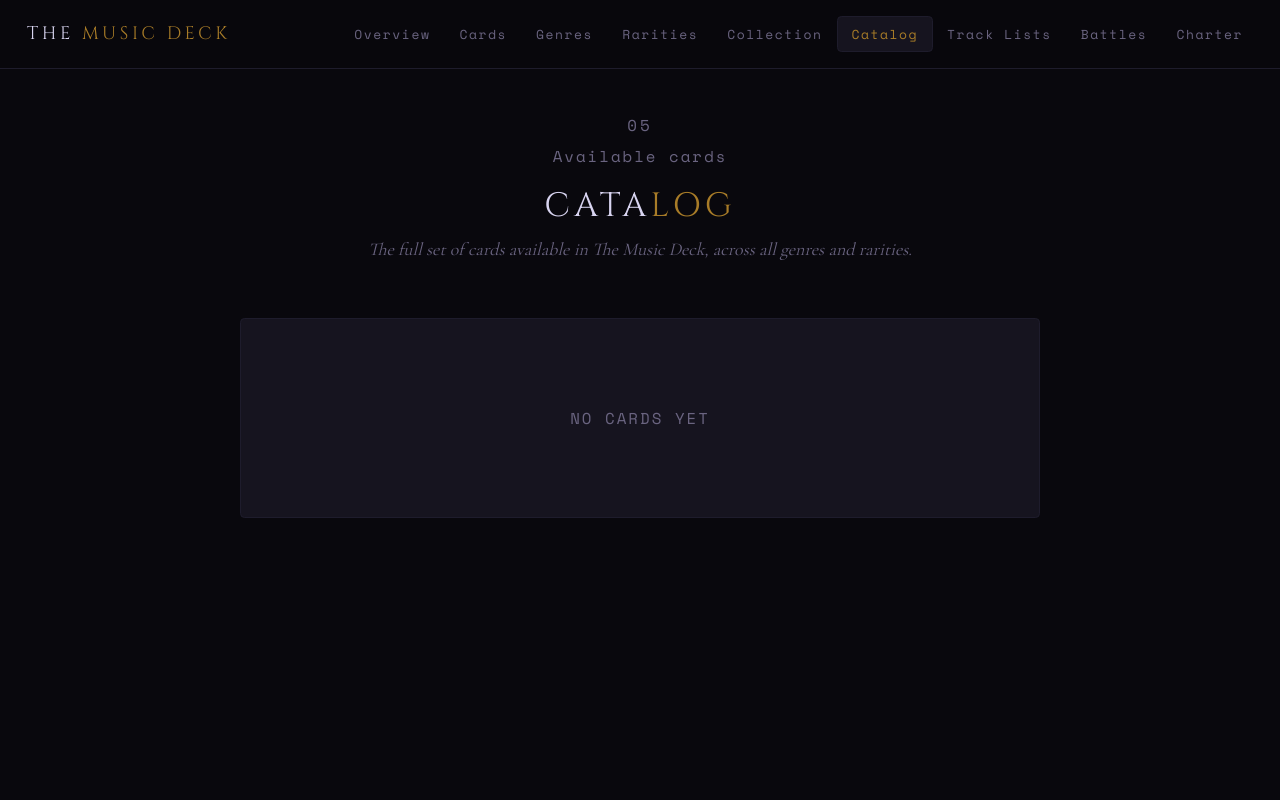
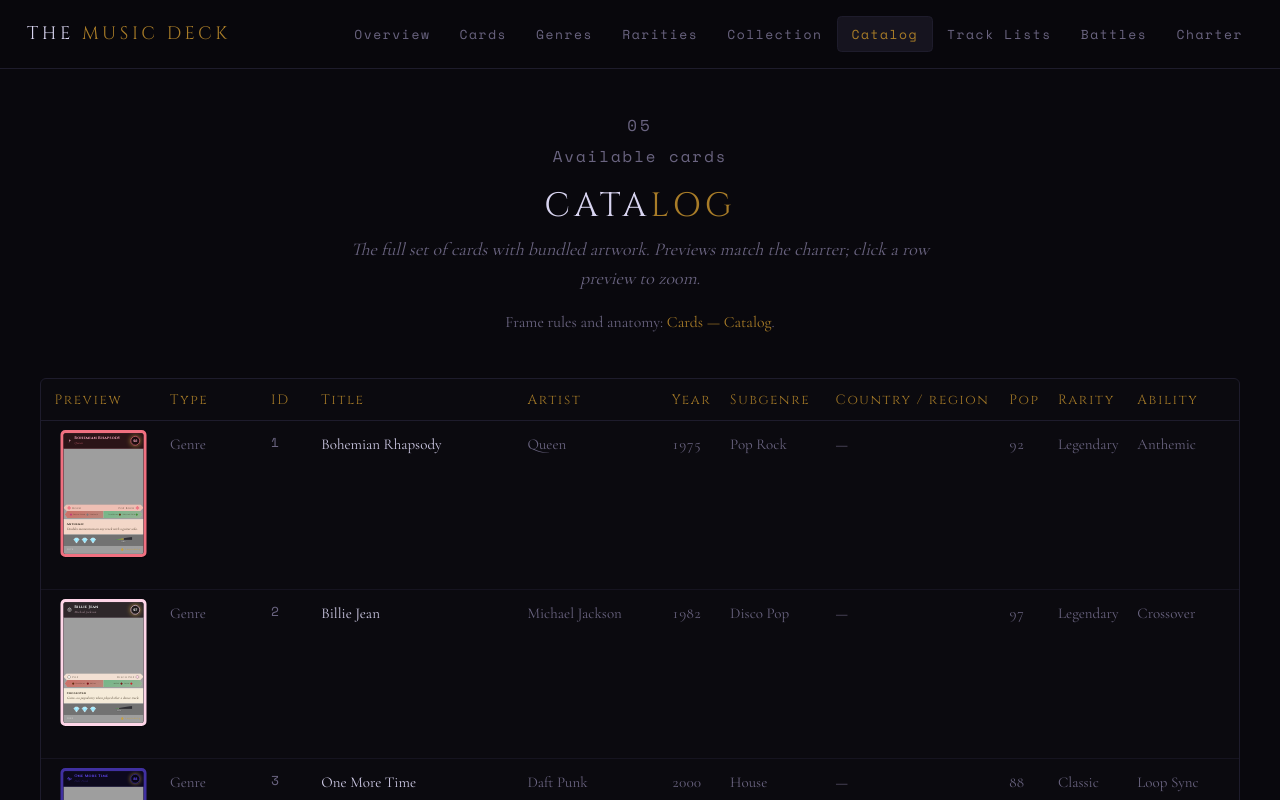
Before and after one commit to BehindTheMusicTree/the-music-deck-assets, a Next.js app: page /catalog in a window 1280 px wide. Shown: the top 800 px of the page. Built offline with nearby package versions, Linux system fonts and the light colour scheme; grey boxes are pictures that could not be loaded.

Commit message:
Refactor card catalog pages to use CatalogDeckTable component and update card subgenre for "God Save the Queen" to Punk.

```diff
--- a/app/catalog/page.tsx
+++ b/app/catalog/page.tsx
@@ -1,20 +1,31 @@
+import Link from "next/link";
+import CatalogDeckTable from "@/components/CatalogDeckTable";
+
 export default function CatalogPage() {
   return (
-    <div className="px-6 py-10 flex flex-col items-center">
+    <div className="px-6 py-10 flex flex-col items-center min-h-screen">
       <div className="page-index mb-2">05</div>
       <div className="page-eyebrow mb-4">Available cards</div>
       <h2 className="font-cinzel text-3xl tracking-[4px] text-white mb-2">
         CATA<em className="text-gold not-italic">LOG</em>
       </h2>
-      <p className="font-garamond italic text-muted max-w-[600px] text-center mb-12">
-        The full set of cards available in The Music Deck, across all genres and
-        rarities.
+      <p className="font-garamond italic text-muted max-w-[600px] text-center mb-4">
+        The full set of cards with bundled artwork. Previews match the charter;
+        click a row preview to zoom.
+      </p>
+      <p className="font-garamond text-muted text-center text-sm mb-10 max-w-[520px]">
+        Frame rules and anatomy:{" "}
+        <Link
+          href="/cards#catalog"
+          className="text-gold underline-offset-2 hover:underline"
+        >
+          Cards — Catalog
+        </Link>
+        .
       </p>
 
-      <div className="w-full max-w-[800px] bg-card border border-ui-border rounded px-6 py-8 flex flex-col items-center justify-center min-h-[200px]">
-        <span className="font-mono text-muted tracking-[2px] text-sm">
-          NO CARDS YET
-        </span>
+      <div id="catalog" className="w-full max-w-[1200px] mb-10 scroll-mt-24">
+        <CatalogDeckTable />
       </div>
     </div>
   );
--- /dev/null
+++ b/components/CatalogDeckTable.tsx
@@ -0,0 +1,95 @@
+import Card from "@/components/Card";
+import { CATALOG_ENTRIES } from "@/lib/cards";
+
+export default function CatalogDeckTable({
+  className = "",
+}: {
+  className?: string;
+}) {
+  return (
+    <div className={className}>
+      <div className="rounded-[6px] border border-ui-border bg-[#0f0f14]/35 overflow-x-auto">
+        <table className="w-full min-w-[900px] border-collapse text-left">
+          <thead>
+            <tr className="border-b border-ui-border font-cinzel text-[11px] sm:text-xs tracking-[0.12em] text-gold/95">
+              <th className="py-2.5 pl-3 pr-2 w-[120px] font-normal">
+                Preview
+              </th>
+              <th className="py-2.5 px-2 font-normal">Type</th>
+              <th className="py-2.5 px-2 font-normal">ID</th>
+              <th className="py-2.5 px-2 font-normal">Title</th>
+              <th className="py-2.5 px-2 font-normal">Artist</th>
+              <th className="py-2.5 px-2 font-normal">Year</th>
+              <th className="py-2.5 px-2 font-normal">Subgenre</th>
+              <th className="py-2.5 px-2 font-normal">Country / region</th>
+              <th className="py-2.5 px-2 font-normal">Pop</th>
+              <th className="py-2.5 px-2 font-normal">Rarity</th>
+              <th className="py-2.5 pr-3 pl-2 font-normal">Ability</th>
+            </tr>
+          </thead>
+          <tbody className="font-garamond text-[15px] text-white/95">
+            {CATALOG_ENTRIES.map(({ rowKey, kind, card, theme, genreName }) => (
+              <tr
+                key={rowKey}
+                className="border-b border-ui-border/60 last:border-0 align-top"
+              >
+                <td className="py-2 pl-2 pr-1">
+                  <div
+                    className="mx-auto flex justify-center"
+                    style={{
+                      width: 102,
+                      height: 150,
+                      overflow: "hidden",
+                    }}
+                  >
+                    <div
+                      style={{
+                        transform: "scale(0.58)",
+                        transformOrigin: "top center",
+                      }}
+                    >
+                      <Card
+                        card={card}
+                        theme={theme}
+                        genreName={genreName}
+                        small
+                      />
+                    </div>
+                  </div>
+                </td>
+                <td className="py-2.5 px-2 text-muted whitespace-nowrap">
+                  {kind}
+                </td>
+                <td className="py-2.5 px-2 font-mono text-[13px] text-muted">
+                  {card.id}
+                </td>
+                <td className="py-2.5 px-2">{card.title}</td>
+                <td className="py-2.5 px-2 text-muted">
+                  {card.artist ?? "—"}
+                </td>
+                <td className="py-2.5 px-2 text-muted tabular-nums">
+                  {card.year}
+                </td>
+                <td className="py-2.5 px-2 text-muted max-w-[140px]">
+                  {card.subgenre ?? "—"}
+                </td>
+                <td className="py-2.5 px-2 text-muted max-w-[120px]">
+                  {card.country ?? "—"}
+                </td>
+                <td className="py-2.5 px-2 text-muted tabular-nums">
+                  {card.pop}
+                </td>
+                <td className="py-2.5 px-2 text-muted whitespace-nowrap">
+                  {card.rarity}
+                </td>
+                <td className="py-2.5 pr-3 pl-2 text-muted max-w-[200px]">
+                  {card.ability}
+                </td>
+              </tr>
+            ))}
+          </tbody>
+        </table>
+      </div>
+    </div>
+  );
+}
--- a/lib/cards/catalog.ts
+++ b/lib/cards/catalog.ts
@@ -48,50 +48,38 @@
   theme: themeForCountry(c.country!),
 }));
 
-function spotlightCard(id: number): CardData {
-  const c = DECK_SPOTLIGHT_CARDS.find((x) => x.id === id);
-  if (!c) throw new Error(`Missing DECK_SPOTLIGHT_CARDS id ${id}`);
-  return c;
-}
+/** How each `DECK_SPOTLIGHT_CARDS` row appears in the catalogue (theme + type strip group). */
+const SPOTLIGHT_CATALOG_META: Record<
+  number,
+  { kind: CatalogEntry["kind"]; theme: GenreTheme }
+> = (() => {
+  const fr = themeForCountry("France");
+  const es = themeForCountry("Spain");
+  const rock = APP_GENRE_THEMES.Rock;
+  return {
+    28: { kind: "Genre", theme: rock },
+    29: { kind: "Genre", theme: rock },
+    30: { kind: "World blend", theme: es },
+    31: { kind: "World", theme: fr },
+    32: { kind: "World", theme: fr },
+    33: { kind: "World blend", theme: fr },
+  };
+})();
 
-const spotlightEntries: CatalogEntry[] = [
-  {
-    rowKey: "spotlight-28",
-    kind: "Genre",
-    card: spotlightCard(28),
-    theme: APP_GENRE_THEMES.Rock,
-  },
-  {
-    rowKey: "spotlight-29",
-    kind: "Genre",
-    card: spotlightCard(29),
-    theme: APP_GENRE_THEMES.Rock,
-  },
-  {
-    rowKey: "spotlight-30",
-    kind: "World blend",
-    card: spotlightCard(30),
-    theme: themeForCountry("Spain"),
-  },
-  {
-    rowKey: "spotlight-31",
-    kind: "World",
-    card: spotlightCard(31),
-    theme: themeForCountry("France"),
-  },
-  {
-    rowKey: "spotlight-32",
-    kind: "World",
-    card: spotlightCard(32),
-    theme: themeForCountry("France"),
-  },
-  {
-    rowKey: "spotlight-33",
-    kind: "World blend",
-    card: spotlightCard(33),
-    theme: themeForCountry("France"),
-  },
-];
+const spotlightEntries: CatalogEntry[] = DECK_SPOTLIGHT_CARDS.map((card) => {
+  const meta = SPOTLIGHT_CATALOG_META[card.id];
+  if (!meta) {
+    throw new Error(
+      `Add SPOTLIGHT_CATALOG_META[${card.id}] for "${card.title}" in lib/cards/catalog.ts`,
+    );
+  }
+  return {
+    rowKey: `spotlight-${card.id}`,
+    kind: meta.kind,
+    card,
+    theme: meta.theme,
+  };
+});
 
 const laMacarena: CatalogEntry = {
   rowKey: "world-genre-9101",
--- a/lib/cards/examples.ts
+++ b/lib/cards/examples.ts
@@ -223,7 +223,7 @@
     title: "God Save the Queen",
     artist: "Sex Pistols",
     year: 1977,
-    subgenre: "Metal",
+    subgenre: "Punk",
     ability: "Anarchy",
     abilityDesc:
       "Opponent loses 10 popularity when you play a second Rock card this round.",
--- a/lib/genres.ts
+++ b/lib/genres.ts
@@ -449,6 +449,14 @@
     angleDelta: 12,
     intensity: "experimental",
   },
+  {
+    kind: "genre",
+    n: "Punk",
+    color: "#e02038",
+    parentA: "Rock",
+    angleDelta: 8,
+    intensity: "hardcore",
+  },
   { kind: "genre", n: "Metal", color: "#7a0810", parentA: "Rock", intensity: "hardcore" },
   {
     kind: "genre",
```
Also changed, not shown: app/cards/page.tsx (+4 -87 lines).
